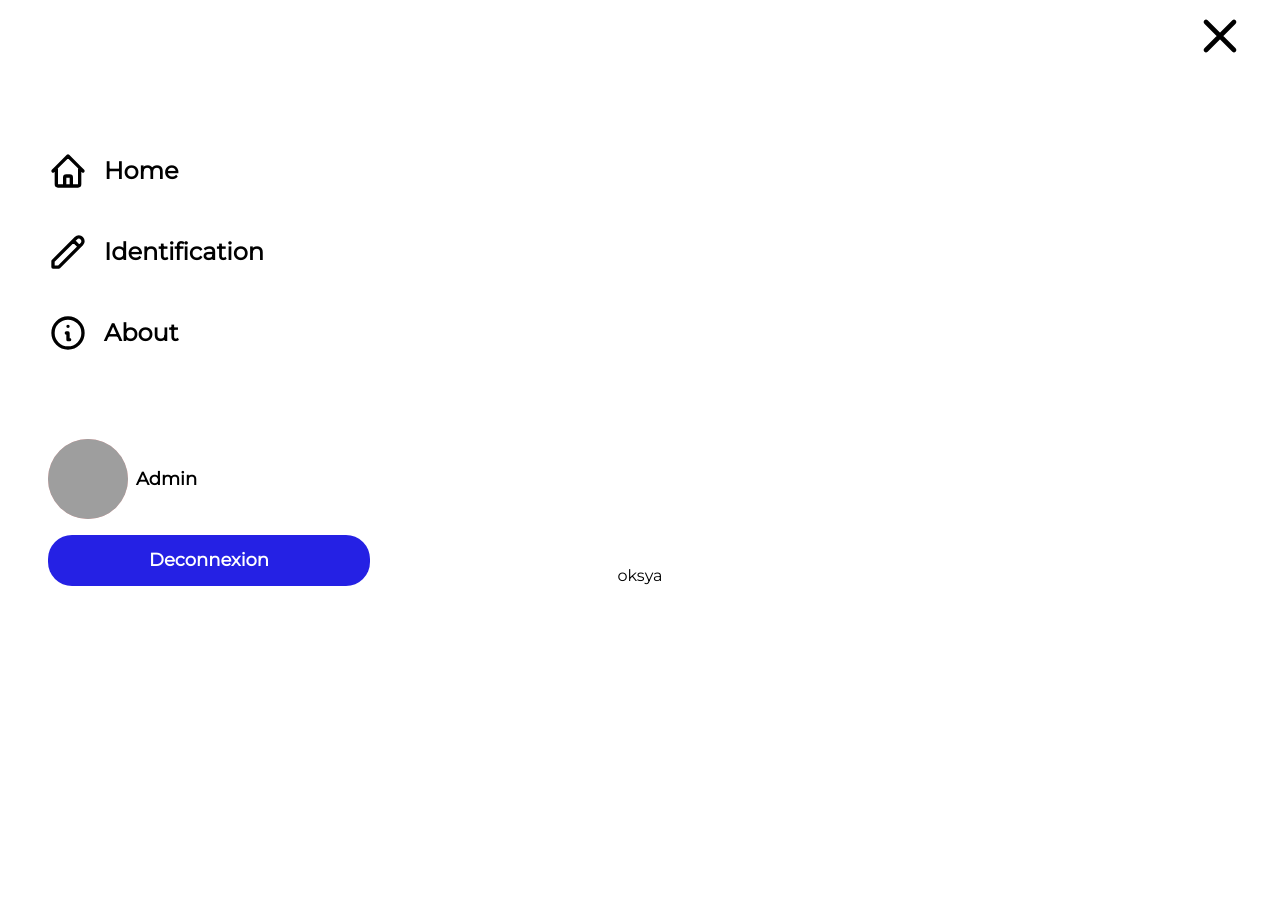
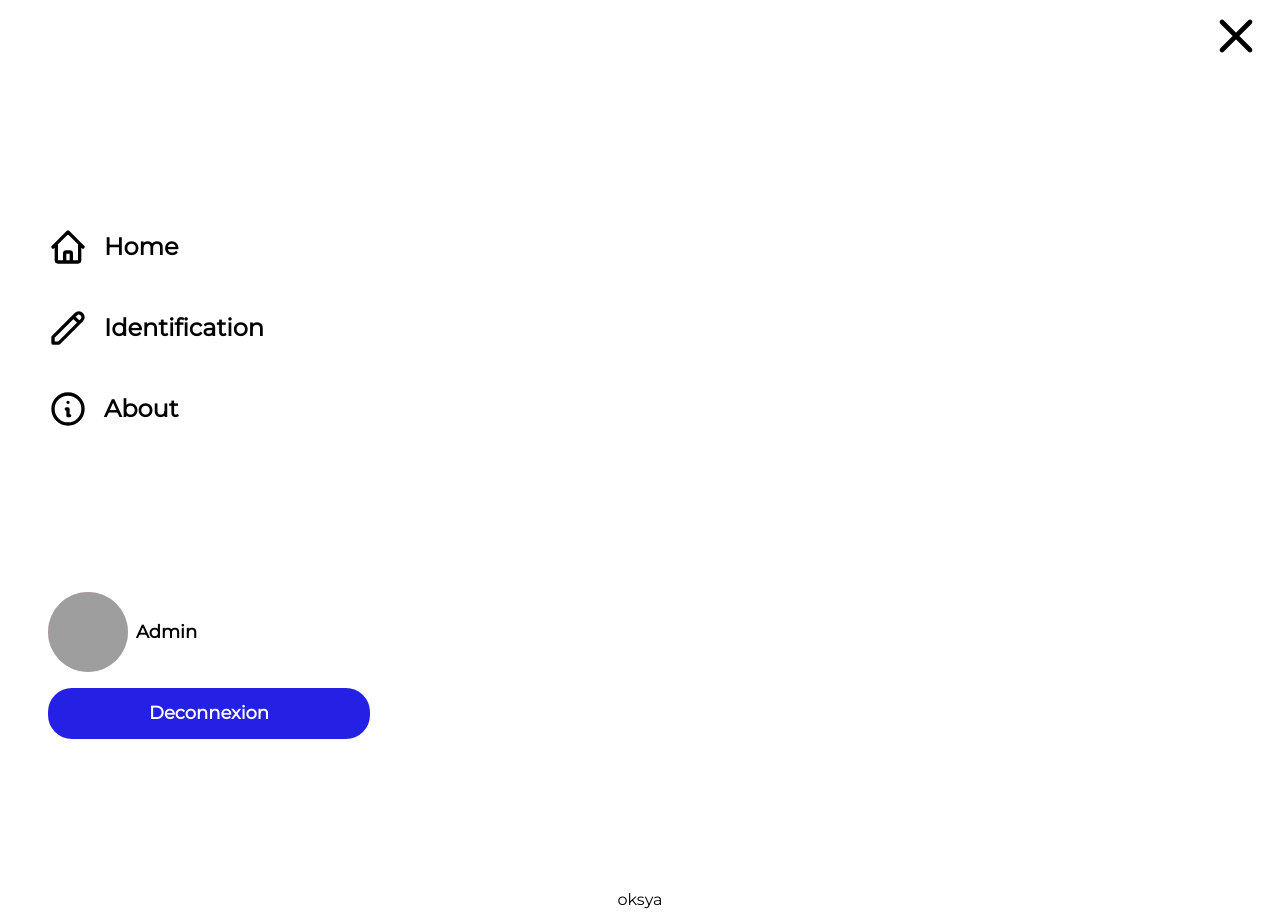
Before and after one commit to dommi10/unhcr, a Next.js app: page / in a window 1280 px wide. Both pictures are taken after a click on the button 1220 px from the left and 36 px from the top of the page. Before the commit the page ends 800 px from the top, so only its background shows below. Built offline with nearby package versions, Linux system fonts and the light colour scheme; grey boxes are pictures that could not be loaded.

Commit message:
fix menu

```diff
--- a/components/menu/index.js
+++ b/components/menu/index.js
@@ -9,8 +9,14 @@ export default function Menu() {
   const { state, dispatch } = context;
   // mobile
   return (
-    <div className='relative z-50 flex flex-col w-full '>
-      <div className='flex justify-end w-full px-4 '>
+    <div
+      className={classNames('flex flex-col w-full', {
+        'mb-20': state.isMenuOpen,
+        'mb-2': !state.isMenuOpen,
+        'h-screen': state.isMenuOpen,
+      })}
+    >
+      <div className='flex justify-end w-full'>
         <button
           onClick={() =>
             dispatch({
@@ -46,7 +52,7 @@ export default function Menu() {
       <div
         className={classNames(
           { hidden: !state.isMenuOpen },
-          'h-[500px]  pl-8 pr-4',
+          'h-[99%]  pl-8 pr-4 pb-10',
         )}
       >
         {/* menu */}
@@ -112,7 +118,7 @@ export default function Menu() {
             <h2 className='ml-4 font-semibold medium-text'>About</h2>
           </a>
         </div>
-        <div className='inset-x-0 bottom-0 h-1/4 '>
+        <div className='inset-x-0 bottom-0 h-1/4'>
           {/* avatar */}
           <div className='flex items-center justify-start w-full'>
             <div className='relative w-[61px] h-[61px] p-10 bg-red-300 rounded-full border-6'>
@@ -126,7 +132,7 @@ export default function Menu() {
             <h2 className='ml-2 font-semibold normal-text'>Admin</h2>
           </div>
           {/* button */}
-          <button className='w-[322px] h-[51px] normal-text font-bold rounded-3xl mt-4 bg-[#2521E4] text-white '>
+          <button className='w-[322px] mr-4 h-[51px] normal-text font-bold rounded-3xl mt-4 bg-[#2521E4] text-white '>
             Deconnexion
           </button>
         </div>
```
